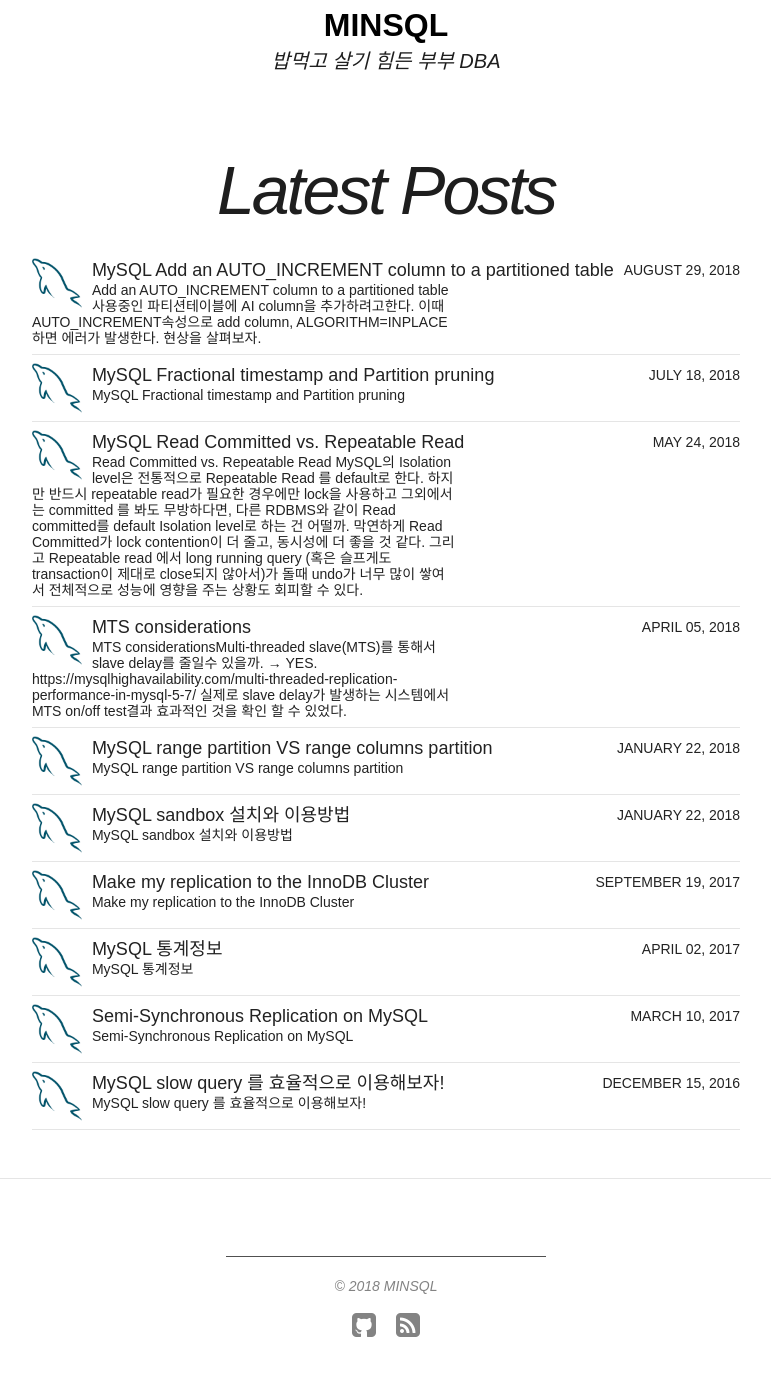
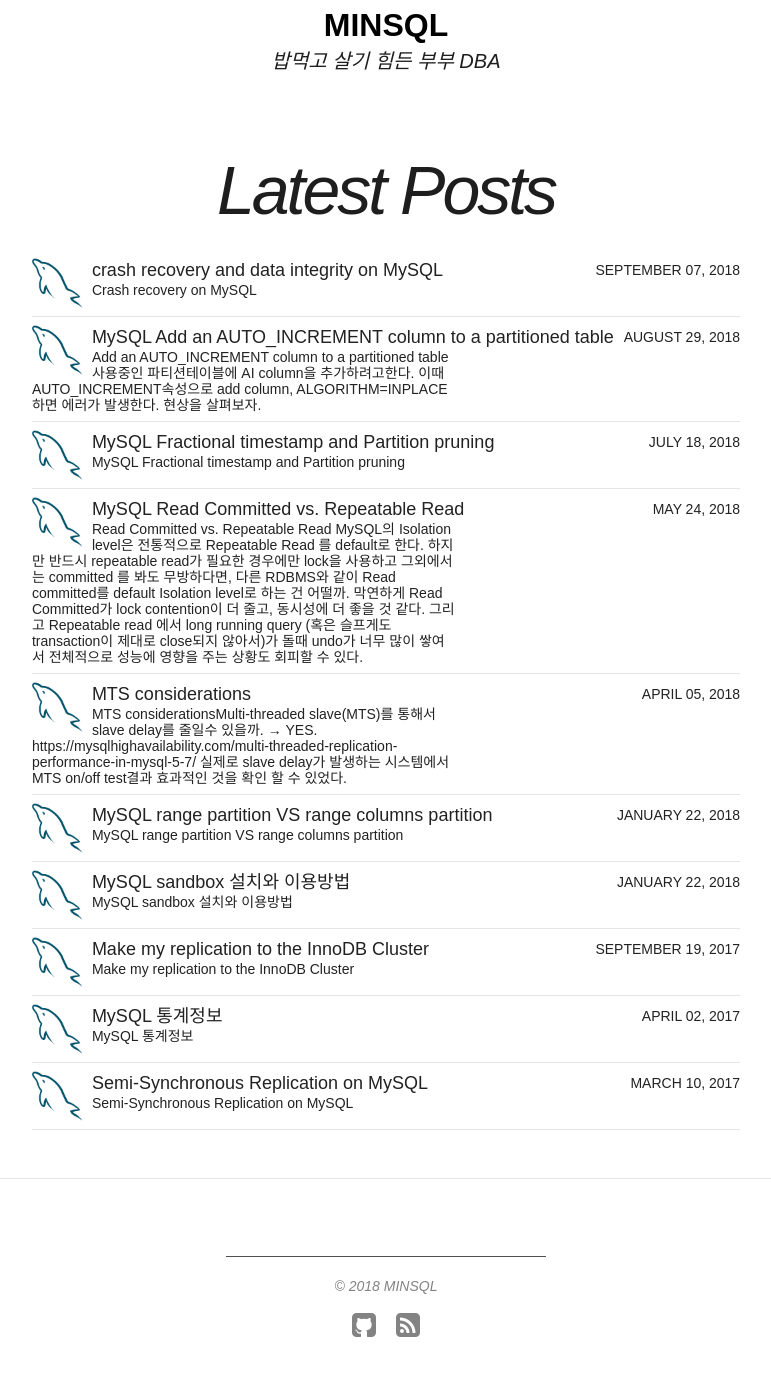
Before and after one commit to minsql/minsql.github.io, a Jekyll site: the page built from index.html, in a window 1280 px wide and 1400 px high, scrolled down 319 px. Shown: the top 1376 px of the window, without its empty margins (254-1025 px from the left). Built offline with Jekyll 4.4.1, drawn with Linux system fonts in a browser that asks for light colours; nearby versions of some CDN libraries; some web fonts are replaced; part of the change alters nothing that is shown.

Commit message:
add post

````diff
--- a/_posts/blog/2017-03-10-semi-synchronous-replication-on-mysql.md
+++ b/_posts/blog/2017-03-10-semi-synchronous-replication-on-mysql.md
@@ -196,5 +196,8 @@ AFTER_SYNC(By default on MySQL 5.7.2)</th>
     * InnoDB commit되기전, binlog에만 써진 변경사항이 존재할 수 있다.
   * The last binary log recovery.
     * 마지막 binary log를 연다.
-    * `Format_description` event를 확인하여 `binlog-in-use` flag 가 설정되었다면, binlog가 제대로 쓰여졌다는 것을 의미한다. 그 Xid들에 대해서는 recovery해준다.
-    * binlog-in-use=0 이라면 제대로 쓰고 닫힌 것으로 볼수 없으므로  truncate한다.
+    * `Format_description` event를 확인하여 `binlog-in-use` flag 를 확인한다. binlog를 쓰기 시작할때 binlog-in-use flag가 설정되고, 닫을 때 clear한다.
+    * binlog-in-use가 설정되어있다면 server crash가 일어난 것을 의미하며, 이 경우 XA recovery가 필요하다.
+    * binary log에 쓰인 모든 Xid 를 읽는다.
+    * 각 storage engine(InnoDB) prepare되었는데 commit이 안된 xid 이벤트는 commit한다.
+    * storage engine(InnoDB)에 prepare되었는데, binlog xid list에 없었다면, binary log를 쓰지 못하고 crash된 것이기 때문에 rollback된다.
--- /dev/null
+++ b/_posts/blog/2018-09-07-crash-recovery-and-data-integrity-on-mysql.md
@@ -0,0 +1,452 @@
+---
+title: crash recovery and data integrity on MySQL
+author: min_kim
+created: 2017/03/10 05:53:18
+modified:
+layout: post
+tags: MySQL
+image:
+  feature: mysql.png
+categories: blog
+toc: true
+toc_label: "My Table of Contents"
+toc_icon: "cog"
+---
+
+
+# Crash recovery on MySQL
+
+## Extra data on recovered master
+https://www.percona.com/community-blog/2018/08/23/question-about-semi-synchronous-replication-answer-with-all-the-details/
+> 매우 주의깊에 읽어보아야한다. 이건 semi-sync뿐만이 아니라 일반 replication구조에서도 일어나는 일이다.
+crash recovery 할때 mysql 은 innodb redo log랑 binary log 모두를 확인해서 recovery 해준다. 이때 slave가 읽어가지 못한 event가 mysql binary log에만 쓰여있었다면, 이것까지 다 recovery 한다. 즉 recovered master 가 slave보다 데이터가 더 많다. 이게 얼마나 심각한 것인지 replication을 사용하는 사용자라면 반드시 확인해야한다.
+
+
+## Storage engine commit and binlog commit
+* 5.7.10이후, innodb_support_xa = 1로 무조건 활성화이다. 이 옵션은 binary_log와, redo_log 를 2 phase commit하도록 해주는데, binary log group commit을 지원하면서 무조건 활성화가 되었다. 비활성화자체가 막혀있다.
+  - 참조 : http://minsql.com/blog/semi-synchronous-replication-on-mysql/#distributed-transaction-processing-using-xa
+
+
+* 정리하면, mysql commit의 process는 다음과 같다.
+  1. Innodb prepare
+  2. Binlog commit
+  3. InnoDB commit
+  4. Commit return
+
+
+* crash recovery 는 XA recovery를 포함한다. 즉, redo log, binary log 모두를 읽어서 최대한 rollforward시키고, rollback한다.
+
+### 관련 다른 parameters
+* innodb_flush_log_at_trx_commit : 설정에 따라서 redo log를 fsync 한다.
+* sync_binlog : 설정에 따라서 binlog를 fsync한다.
+
+* 두 파라메터에 따라서 event가 redo, binlog file에 있거나 없거나 할수 있다. 더 복잡하니까 여기서 모두 1로 설정했다고 가정해보자. (실제 default값이기도 하니)
+
+### Do some test1
+#### 1. Load generator : sysbench, num-threads=100, insert.lua 1개 테이블에 인서트를 미친듯이 하는 부하를 만들자.
+```
+sysbench --mysql-user=sbtest --mysql-password=sbtest --mysql-db=sbtest --mysql-host=host1 --mysql-port=3306 --mysql-socket=/tmp/mysql.sock --oltp-table-name=sbtest --oltp-tables-count=1 --test='/usr/share/doc/sysbench/tests/db/insert.lua' --num-threads=100 --max-time=600 --max-requests=0 --report-interval=10 run > sysbench.out &
+```
+
+#### 2. kill your master
+``` kill -9 $(pid_of_mysql)```
+
+#### 3. check binlog
+@old master
+```
+-rw-r-----  1 mysql dba  120891584 Sep  7 12:23 binary_log.000001
+```
+
+@new master
+```
+Master_Log_File: binary_log.000001
+Read_Master_Log_Pos: 120881044
+```
+
+@Slave
+```
+Master_Log_File: binary_log.000001
+Read_Master_Log_Pos: 120881044
+```
+
+-> crashed old master 에 120891584 썼는데, slaves는 120881044까지만 읽었다.
+
+#### 4. Case 1 : Disk fault가 아니라서 binlog를 살렸다고 가정하자.
+
+#### 5. Failover to new master
+- new master는 read master log position까지 모두 execute하고, new master가 되었다. 다른 slave 는 이제 change master to new master했다.
+```Seconds_Behind_Master: NULL``` 을 확인한다.
+- 상태를 확인하기 위해서 ```stop slave;```
+
+#### 6. old master recovery
+@old master
+- mysql start
+- crash recovery를 진행한다.
+
+#### 7. check data
+<table class="relative-table wrapped confluenceTable"><colgroup> <col /> <col /> <col /></colgroup>
+<tbody>
+<tr>
+<th>@old master</th>
+<th>@new master</th>
+<th>@slave</th>
+</tr>
+<tr>
+<td>
+```
+root@localhost:(none) 12:15:14>select max(id) from sbtest.sbtest1;
++---------+
+| max(id) |
++---------+
+|  225605 |
++---------+
+1 row in set (0.00 sec)
+
+root@localhost:(none) 12:15:20>select count(1) from sbtest.sbtest1;
++----------+
+| count(1) |
++----------+
+|   225605 |
++----------+
+1 row in set (0.04 sec)
+```
+</td>
+<td>
+```
+root@localhost:(none) 12:13:27>select max(id) from sbtest.sbtest1;
++---------+
+| max(id) |
++---------+
+|  225591 |
++---------+
+1 row in set (0.00 sec)
+
+
+root@localhost:(none) 12:13:22>select count(1) from sbtest.sbtest1;
++----------+
+| count(1) |
++----------+
+|   225591 |
++----------+
+1 row in set (0.04 sec)
+```
+</td>
+<td>
+```
+root@localhost:(none) 12:13:29>select max(id) from sbtest.sbtest1;
++---------+
+| max(id) |
++---------+
+|  225591 |
++---------+
+1 row in set (0.00 sec)
+
+
+root@localhost:(none) 12:13:08>select count(1) from sbtest.sbtest1;
++----------+
+| count(1) |
++----------+
+|   225591 |
++----------+
+1 row in set (0.04 sec)
+```
+</td>
+</tr>
+</table>
+
+#### 8. client log check
+
+@old master
+```
+root@localhost:(none) 12:15:24>select * from sbtest.sbtest1 order by id desc limit 1;
++--------+------+-------------------------------------------------------------------------------------------------------------------------+-------------------------------------------------------------+
+| id     | k    | c                                                                                                                       | pad                                                         |
++--------+------+-------------------------------------------------------------------------------------------------------------------------+-------------------------------------------------------------+
+| 225605 | 4957 | 79888982258-61333436979-80792591123-92607263374-50040800467-73148416263-58685905075-76204100553-62710261379-83642825584 | 82186729862-84739608722-43812298929-12190970088-77403548167 |
++--------+------+-------------------------------------------------------------------------------------------------------------------------+-------------------------------------------------------------+
+1 row in set (0.00 sec)
+
+
+root@localhost:(none) 12:16:06>select * from sbtest.sbtest1 order by id desc limit 14,1;
++--------+------+-------------------------------------------------------------------------------------------------------------------------+-------------------------------------------------------------+
+| id     | k    | c                                                                                                                       | pad                                                         |
++--------+------+-------------------------------------------------------------------------------------------------------------------------+-------------------------------------------------------------+
+| 225591 | 5035 | 83125079753-76845493068-07999607293-02239216888-35640473802-91341354975-57883153786-83817135971-70529862698-88205345062 | 31394025583-27745092928-31936443034-19236847994-74971533578 |
++--------+------+-------------------------------------------------------------------------------------------------------------------------+-------------------------------------------------------------+
+1 row in set (0.00 sec)
+```
+
+@new master
+```
+root@localhost:(none) 12:14:48>select * from sbtest.sbtest1 order by id desc limit 1;
++--------+------+-------------------------------------------------------------------------------------------------------------------------+-------------------------------------------------------------+
+| id     | k    | c                                                                                                                       | pad                                                         |
++--------+------+-------------------------------------------------------------------------------------------------------------------------+-------------------------------------------------------------+
+| 225591 | 5035 | 83125079753-76845493068-07999607293-02239216888-35640473802-91341354975-57883153786-83817135971-70529862698-88205345062 | 31394025583-27745092928-31936443034-19236847994-74971533578 |
++--------+------+-------------------------------------------------------------------------------------------------------------------------+-------------------------------------------------------------+
+1 row in set (0.00 sec)
+```
+
+@client
+```
+# cat sysbench_2.out | grep  79888982258-6
+ALERT: failed to execute MySQL query: `INSERT INTO sbtest1 (id, k, c, pad) VALUES (0, 4957, '79888982258-61333436979-80792591123-92607263374-50040800467-73148416263-58685905075-76204100553-62710261379-83642825584', '82186729862-84739608722-43812298929-12190970088-77403548167')`:
+
+# cat sysbench_2.out | grep  83125079753-7
+ALERT: failed to execute MySQL query: `INSERT INTO sbtest1 (id, k, c, pad) VALUES (0, 5035, '83125079753-76845493068-07999607293-02239216888-35640473802-91341354975-57883153786-83817135971-70529862698-88205345062', '31394025583-27745092928-31936443034-19236847994-74971533578')`:
+```
+-> semisync, slave 에 들어간데이터이지만 클라이언트는 fail을 받았음
+
+
+@ old master
+```
+root@localhost:(none) 12:19:20>select * from sbtest.sbtest1 order by id desc limit 81,1;
++--------+------+-------------------------------------------------------------------------------------------------------------------------+-------------------------------------------------------------+
+| id     | k    | c                                                                                                                       | pad                                                         |
++--------+------+-------------------------------------------------------------------------------------------------------------------------+-------------------------------------------------------------+
+| 225524 | 5042 | 19722710887-41825524483-02611698822-07466480779-06500555688-30200956896-61619612159-87044566968-90038382663-22637007087 | 09802447442-78333893251-51199296003-01335745442-88653326619 |
++--------+------+-------------------------------------------------------------------------------------------------------------------------+-------------------------------------------------------------+
+1 row in set (0.00 sec)
+
+root@localhost:(none) 12:19:29>select * from sbtest.sbtest1 order by id desc limit 82,1;
++--------+------+-------------------------------------------------------------------------------------------------------------------------+-------------------------------------------------------------+
+| id     | k    | c                                                                                                                       | pad                                                         |
++--------+------+-------------------------------------------------------------------------------------------------------------------------+-------------------------------------------------------------+
+| 225523 | 4999 | 88830428108-21244349412-30076967478-44105296476-54457874100-32901524878-27481376778-84719973276-31930124008-75583547021 | 38444850712-91591550394-45494076064-29120744229-79922105662 |
++--------+------+-------------------------------------------------------------------------------------------------------------------------+-------------------------------------------------------------+
+1 row in set (0.00 sec)
+```
+
+@client
+```
+# cat sysbench.out | grep  19722710887
+ALERT: failed to execute MySQL query: `INSERT INTO sbtest1 (id, k, c, pad) VALUES (0, 5042, '19722710887-41825524483-02611698822-07466480779-06500555688-30200956896-61619612159-87044566968-90038382663-22637007087', '09802447442-78333893251-51199296003-01335745442-88653326619')`:
+# cat sysbench.out | grep  88830428108-
+```
+-> 81건은 클라이언트가 fail했는데 존재하는 된 데이터임
+
+
+* which data is correct?
+![crash_recovery_data1](../../uploads/crash_recovery_data1.png)
+- client가 fail을 받은 데이터도 이미 slave에 존재한다. 어디까지 commit 으로 봐야하는 것일까? 이를 염두해두고 retry해야할 것 같다.
+
+#### 9. what happen next?
+* 이상태에서 old master를 그대로 붙이면?
+  - master-standby master 서로 master로 바라보는 구성이라면, new master만 old master의 binlog를 읽을 수 있게 되기때문에
+
+<table class="relative-table wrapped confluenceTable"><colgroup> <col /> <col /> <col /></colgroup>
+<tbody>
+<tr>
+<th>@old master</th>
+<th>@new master</th>
+<th>@slave</th>
+</tr>
+<tr>
+<td>
+```
+root@localhost:(none) 12:21:35> select count(1) from sbtest.sbtest1
+    -> ;
++----------+
+| count(1) |
++----------+
+|   225605 |
++----------+
+1 row in set (0.05 sec)
+```
+</td><td>
+```
+new master
+root@localhost:(none) 12:21:36>select count(1) from sbtest.sbtest1
+    -> ;
++----------+
+| count(1) |
++----------+
+|   225605 |
++----------+
+```
+</td><td>
+**slave는 데이터를 잃게됨.**
+```
+root@localhost:(none) 12:21:36>select count(1) from sbtest.sbtest1
+    -> ;
++----------+
+| count(1) |
++----------+
+|   225591 |
++----------+
+1 row in set (0.04 sec)
+```
+</td>
+</tr>
+</table>
+
+- 심지어 new master가 service-in이 먼저 되었다면, dup이 나게됨.
+
+
+### Do some test1
+#### 1. Load generator : same as above
+#### 2. kill your master : same as above
+#### 3. check binlog
+@old master
+```
+-rw-r-----  1 mysql dba  118960128 Sep  7 12:12 binary_log.000080
+```
+
+@new master
+```
+Master_Log_File: binary_log.000080
+Read_Master_Log_Pos: 118952543
+```
+
+@Slave
+```
+Master_Log_File: binary_log.000080
+Read_Master_Log_Pos: 118952543
+```
+
+-> crashed old master 에 118960128까지 썼는데, slaves는 118952543까지만 읽었다.
+
+#### 4. Case 2 : Disk fault로 binlog가 더이상 fsync되지 않았거나, binary log file 을 loss한 상황을 가정하자.
+
+#### 5. Failover to new master
+- new master는 read master log position까지 모두 execute하고, new master가 되었다. 다른 slave 는 이제 change master to new master했다.
+```Seconds_Behind_Master: NULL``` 을 확인한다.
+- 상태를 확인하기 위해서 ```stop slave;```
+
+#### 6. old master recovery
+@old master
+- old master의 binlog를 지우고,
+```# mv binary_log.* /tmp```
+- mysql start
+- crash recovery를 진행한다.
+
+#### 7. check data
+<table class="relative-table wrapped confluenceTable"><colgroup> <col /> <col /> <col /></colgroup>
+<tbody>
+<tr>
+<th>@old master</th>
+<th>@new master</th>
+<th>@slave</th>
+</tr>
+<tr>
+<td>
+```
+root@localhost:(none) 13:47:20>select count(1) from sbtest.sbtest1;
++----------+
+| count(1) |
++----------+
+|   229209 |
++----------+
+1 row in set (0.05 sec)
+```
+</td>
+<td>
+```
+root@localhost:(none) 13:46:14>select count(1) from sbtest.sbtest1;
++----------+
+| count(1) |
++----------+
+|   229222 |
++----------+
+1 row in set (0.04 sec)
+```
+</td>
+<td>
+```
+root@localhost:(none) 13:46:28>select count(1) from sbtest.sbtest1;
++----------+
+| count(1) |
++----------+
+|   229222 |
++----------+
+1 row in set (0.05 sec)
+```
+</td>
+</tr>
+</table>
+
+- xa recovery없이 innodb crash recovery만 진행한다면 binlog를 이미 받아간 slave가 더 많은 데이터를 가진다.
+
+#### 8. client log check
+
+@old master
+```
+root@localhost:(none) 13:47:30>select * from sbtest.sbtest1 order by id desc limit 1;
++--------+------+-------------------------------------------------------------------------------------------------------------------------+-------------------------------------------------------------+
+| id     | k    | c                                                                                                                       | pad                                                         |
++--------+------+-------------------------------------------------------------------------------------------------------------------------+-------------------------------------------------------------+
+| 229209 | 4977 | 52525542740-05883112138-31077642195-30054907937-74064462099-00624225210-35448309266-20632804320-25010658277-64451131942 | 17224000256-29616103547-98113363624-95788647627-13387357230 |
++--------+------+-------------------------------------------------------------------------------------------------------------------------+-------------------------------------------------------------+
+1 row in set (0.00 sec)
+```
+
+@client
+```
+# cat sysbench.out
+| grep 52525542740
+ALERT: failed to execute MySQL query: `INSERT INTO sbtest1 (id, k, c, pad) VALUES (0, 4977, '52525542740-05883112138-31077642195-30054907937-74064462099-00624225210-35448309266-20632804320-25010658277-64451131942', '17224000256-29616103547-98113363624-95788647627-13387357230')`:
+```
+
+@old master
+```
+root@localhost:(none) 13:49:48>select * from sbtest.sbtest1 order by id desc limit 63,1;
++--------+------+-------------------------------------------------------------------------------------------------------------------------+-------------------------------------------------------------+
+| id     | k    | c                                                                                                                       | pad                                                         |
++--------+------+-------------------------------------------------------------------------------------------------------------------------+-------------------------------------------------------------+
+| 229146 | 4970 | 48816247772-28840252430-30124535351-86953376118-43261578464-07669086776-76606208916-35289918736-10147949924-75820442447 | 64065821923-83179322010-08568364668-73745057832-25089710423 |
++--------+------+-------------------------------------------------------------------------------------------------------------------------+-------------------------------------------------------------+
+1 row in set (0.00 sec)
+
+
+root@localhost:(none) 13:49:08>select * from sbtest.sbtest1 order by id desc limit 64,1;
++--------+------+-------------------------------------------------------------------------------------------------------------------------+-------------------------------------------------------------+
+| id     | k    | c                                                                                                                       | pad                                                         |
++--------+------+-------------------------------------------------------------------------------------------------------------------------+-------------------------------------------------------------+
+| 229145 | 4094 | 65666863675-30753985605-04616122135-38522455755-59504944319-44228740748-05905600041-71299214749-25530614096-46064840095 | 24274878022-13012603299-64736092749-48519901391-20055400636 |
++--------+------+-------------------------------------------------------------------------------------------------------------------------+-------------------------------------------------------------+
+1 row in set (0.00 sec)
+```
+
+@client
+```
+# cat sysbench.out | grep 48816247772-
+ALERT: failed to execute MySQL query: `INSERT INTO sbtest1 (id, k, c, pad) VALUES (0, 4970, '48816247772-28840252430-30124535351-86953376118-43261578464-07669086776-76606208916-35289918736-10147949924-75820442447', '64065821923-83179322010-08568364668-73745057832-25089710423')`:
+# cat sysbench_2_a.out | grep 65666863675-
+```
+
+- 63건은 client 가 fail을 받은 건이다.
+- 여전히 client가 commit을 받지 않은 데이터가 들어갈 수 있다.
+- user commit return 보다 engine commit이 먼저니까..
+
+
+* which data is correct?
+![crash_recovery_data2](../../uploads/crash_recovery_data2.png)
+
+
+
+## 다시한번 복습
+- innodb 2 phase commit
+  1. engine prepare
+  2. binlog commit
+  3. engine commit
+  4. commit return
+
+
+- crash날때, 2-3 사이, 3-4 사이에 있던 transaction은 client가 commit을 제대로 받지 못했는데, DB에 존재하게된다.
+- 이를 이해하지 못하거나, 무시하고 replication 구성을 사용한다면, 나중에 데이터가 깨져도 모른다...
+  - HA 구성을 사용하는 환경에서 slave 중 하나를 master 로 failover시켜서 서비스한다고 해보자.
+    - crashed old master 를 복구시켰는데 여기에 지금의 master에는 없는 데이터가 있다는 의미다.
+    - recovered master를 그대로 new master의 slave 로 붙이면 데이터가 dup날 것이다.
+    - 안나면 더 심각하다. 그냥 데이터가 틀어져버린다.
+  - 여기에 master-standby master의 구성으로 recovered master의 데이터를 new master가 다시 복제해갔다고 생각해보자.
+    - 두대 구성이면 recovered data까지 복구된채로 서비스할 수도 있다.
+    - 하지만 다른 slaves 들이 있다면? 다른 slaves는 이 데이터를 가져갈 수가 없다. 점점 더 데이터는 틀어질 것이다.
+
+
+
+## Conclusion
+- HA solution 에 따라서 복구에 따른 대응방안을 다시한번 생각해봐야할 때이다.
+- 특히 crash master를 복구했다고 무심코 원래 replication set에 넣어버리는 경우가 많은데, 매우 주의해야한다.
+- binlog를 최대한 수집해서 new master에 적용시켜주거나..(like MHA)
+- failover하게 되었다면, crashed old master는 그냥 붙일 생각말고 재구성하거나..
+- 잘 대책을 세워보도록 하자.
````
Also changed, not shown: uploads/crash_recovery_data1.png (added), uploads/crash_recovery_data2.png (added).
